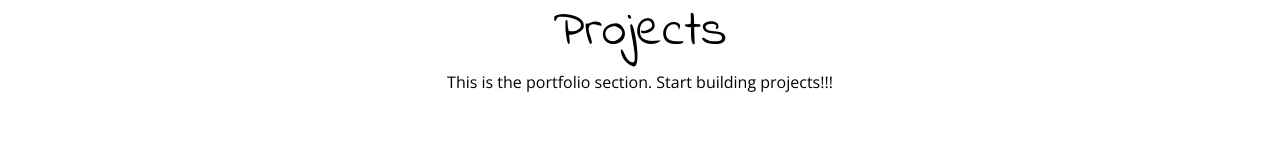
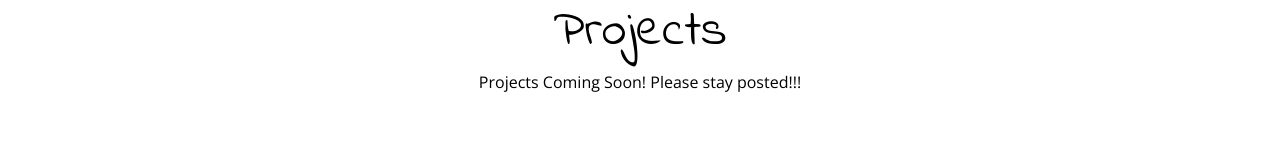
Before and after one commit to haltaf000/haltaf000.github.io, a plain HTML site: page index.html in a window 1280 px wide. Shown: the part 1006-1166 px from the top of the page. Drawn offline with nearby package versions, Linux system fonts and the light colour scheme; a web font is replaced by a local one.

Commit message:
Update index.html

```diff
--- a/index.html
+++ b/index.html
@@ -78,7 +78,7 @@
 
     <div class="row">
       <div class="col-lg-12 col-sm-12 col-md-12">
-        <p>This is the portfolio section. Start building projects!!!</p>
+        <p>Projects Coming Soon! Please stay posted!!!</p>
       </div>
     </div>
   </div>
```
